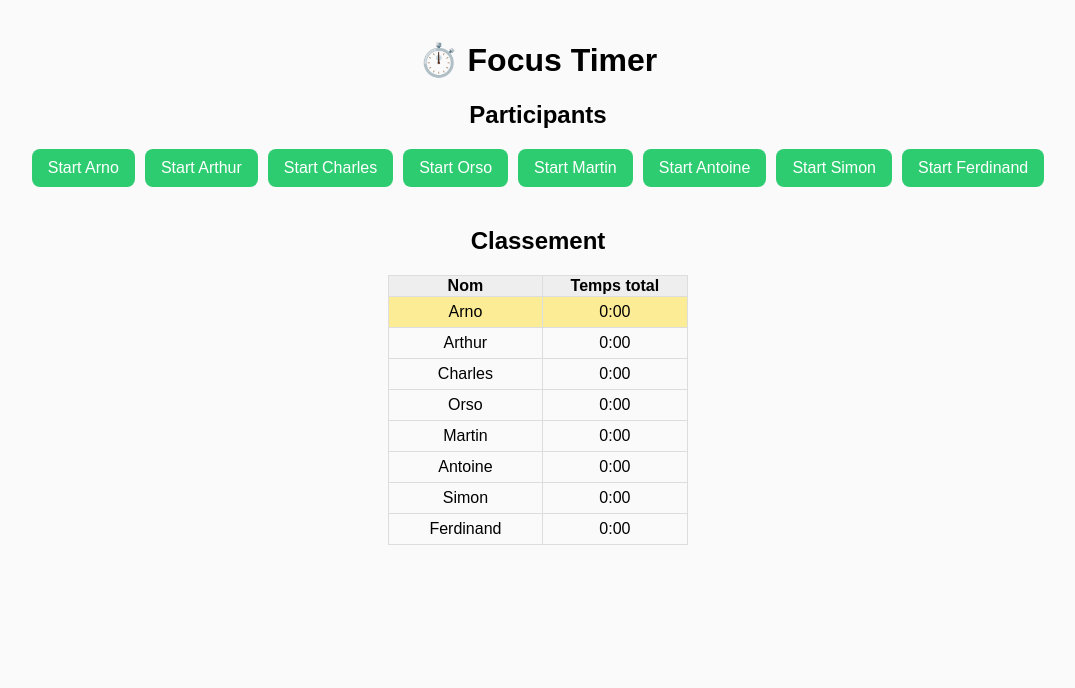
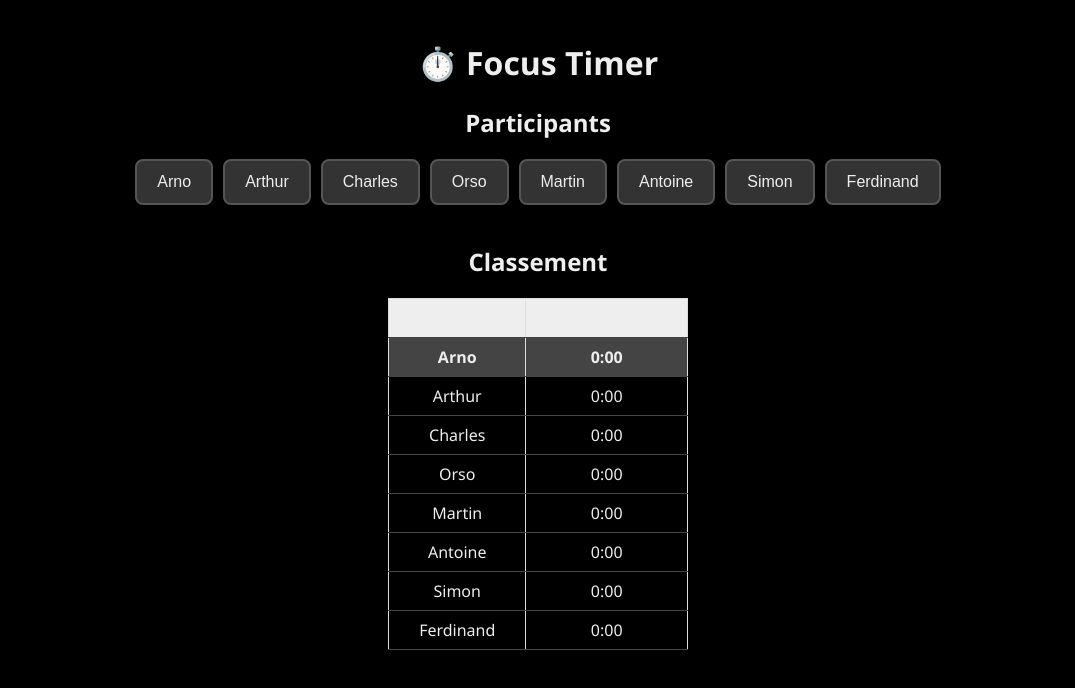
Before and after one commit to DK-AIOSYNE/timer, a Next.js app: page / in a window 1280 px wide. Shown: the top 688 px of the page, without its empty margins (102-1177 px from the left). Built offline with nearby package versions, Linux system fonts and the light colour scheme.

Commit message:
Update index.js

```diff
--- a/pages/index.js
+++ b/pages/index.js
@@ -5,9 +5,10 @@ const NAMES = ["Arno","Arthur","Charles","Orso","Martin","Antoine","Simon","Ferd
 
 export default function Home() {
   const [leaderboard, setLeaderboard] = useState([]);
-  const [running, setRunning] = useState(null); // name of current runner
+  const [running, setRunning] = useState(null); // current runner
   const [startTime, setStartTime] = useState(null);
   const [elapsed, setElapsed] = useState(0);
+  const [active, setActive] = useState(true); // whether tab is active
 
   // Fetch leaderboard
   async function load() {
@@ -15,11 +16,23 @@ export default function Home() {
     setLeaderboard(await res.json());
   }
 
-  useEffect(() => { load(); const i = setInterval(load, 5000); return () => clearInterval(i); }, []);
+  useEffect(() => {
+    load();
+    const i = setInterval(load, 5000);
+    return () => clearInterval(i);
+  }, []);
 
   async function toggle(name) {
     if (running === name) {
-      // Stop
+      stopTimer(name);
+    } else {
+      setRunning(name);
+      setStartTime(Date.now());
+      setElapsed(0);
+    }
+  }
+
+  async function stopTimer(name) {
     const seconds = Math.floor((Date.now() - startTime) / 1000);
     await fetch("/api/data", {
       method: "POST",
@@ -30,64 +43,132 @@ export default function Home() {
     setStartTime(null);
     setElapsed(0);
     load();
-    } else {
-      // Start new
-      setRunning(name);
-      setStartTime(Date.now());
-    }
   }
 
+  // Update elapsed time
   useEffect(() => {
-    if (!running) return;
-    const i = setInterval(() => setElapsed(Math.floor((Date.now() - startTime) / 1000)), 500);
+    if (!running || !active) return;
+
+    const i = setInterval(() => {
+      setElapsed(Math.floor((Date.now() - startTime) / 1000));
+    }, 500);
+
     return () => clearInterval(i);
+  }, [running, startTime, active]);
+
+  // Stop timer if tab inactive or user closes page
+  useEffect(() => {
+    function handleVisibility() {
+      setActive(!document.hidden);
+      if (document.hidden && running) stopTimer(running);
+    }
+
+    function handleBeforeUnload() {
+      if (running) stopTimer(running);
+    }
+
+    document.addEventListener("visibilitychange", handleVisibility);
+    window.addEventListener("beforeunload", handleBeforeUnload);
+
+    return () => {
+      document.removeEventListener("visibilitychange", handleVisibility);
+      window.removeEventListener("beforeunload", handleBeforeUnload);
+    }
   }, [running, startTime]);
 
   function format(s) {
     const m = Math.floor(s / 60);
     const sec = s % 60;
-    return `${m}:${String(sec).padStart(2, "0")}`;
+    return `${m}:${String(sec).padStart(2,"0")}`;
   }
 
   return (
-    <div style={{ fontFamily: "sans-serif", textAlign: "center", padding: 20 }}>
+    <div className="container">
       <h1>⏱️ Focus Timer</h1>
 
       <h2>Participants</h2>
-      <div style={{ display: "flex", flexWrap: "wrap", justifyContent: "center", gap: 10 }}>
+      <div className="participants">
         {NAMES.map(name => (
           <button
             key={name}
             onClick={() => toggle(name)}
-            style={{
-              padding: "10px 16px",
-              borderRadius: 8,
-              background: running === name ? "#e74c3c" : "#2ecc71",
-              color: "white",
-              border: "none",
-              cursor: "pointer",
-              fontSize: "16px"
-            }}
+            className={running === name ? "btn running" : "btn"}
           >
-            {running === name ? `Stop ${name} (${format(elapsed)})` : `Start ${name}`}
+            {running === name ? `${name} (${format(elapsed)})` : name}
           </button>
         ))}
       </div>
 
-      <h2 style={{ marginTop: 40 }}>Classement</h2>
-      <table style={{ margin: "0 auto", borderCollapse: "collapse", minWidth: 300 }}>
+      <h2>Classement</h2>
+      <table className="leaderboard">
         <thead>
           <tr><th>Nom</th><th>Temps total</th></tr>
         </thead>
         <tbody>
           {leaderboard.map((u, i) => (
-            <tr key={u.name} style={{ background: i===0 ? "#ffd70066" : "transparent" }}>
-              <td style={{ padding: "6px 12px" }}>{u.name}</td>
-              <td style={{ padding: "6px 12px" }}>{format(u.total)}</td>
+            <tr key={u.name} className={i===0 ? "top" : ""}>
+              <td>{u.name}</td>
+              <td>{format(u.total)}</td>
             </tr>
           ))}
         </tbody>
       </table>
+
+      <style jsx>{`
+        .container {
+          font-family: "Segoe UI", sans-serif;
+          text-align: center;
+          padding: 20px;
+          background: #000;
+          color: #ccc;
+          min-height: 100vh;
+        }
+
+        h1, h2 { color: #eee; }
+
+        .participants {
+          display: flex;
+          flex-wrap: wrap;
+          justify-content: center;
+          gap: 10px;
+          margin-bottom: 40px;
+        }
+
+        .btn {
+          padding: 12px 20px;
+          border-radius: 8px;
+          background: #333;
+          color: #eee;
+          border: 2px solid #555;
+          cursor: pointer;
+          font-size: 16px;
+          transition: all 0.2s;
+        }
+
+        .btn:hover { background: #555; }
+
+        .btn.running {
+          background: #e74c3c;
+          border-color: #c0392b;
+        }
+
+        .leaderboard {
+          margin: 0 auto;
+          border-collapse: collapse;
+          min-width: 300px;
+          color: #eee;
+        }
+
+        .leaderboard th, .leaderboard td {
+          padding: 8px 12px;
+          border-bottom: 1px solid #444;
+        }
+
+        .leaderboard tr.top {
+          background: #444;
+          font-weight: bold;
+        }
+      `}</style>
     </div>
   );
 }
```
Lines whose indentation alone changed are shown as unchanged.
